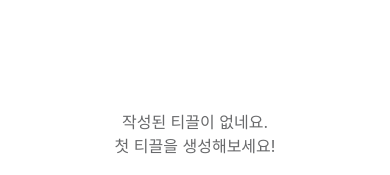
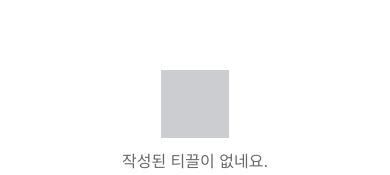
Before and after one commit to WIT-Projects/RTiccle-App, a React Native app: screen / in a window 390 px wide. Shown: the part 356-531 px from the top of the page. Built offline with nearby package versions, Linux system fonts and the light colour scheme.

Commit message:
zeroTiccle: add gray box

```diff
--- a/src/containers/group/detail/components/zeroTiccle.js
+++ b/src/containers/group/detail/components/zeroTiccle.js
@@ -9,6 +9,7 @@ const  ZeroTiccle = () => {
   return(
     <>
         <View style={styles.comtainer}>
+        <View style={styles.image}></View>
             <Text style={styles.font1}>작성된 티끌이 없네요.</Text>
             <Text style={styles.font1}>첫 티끌을 생성해보세요!</Text>
             <View style={styles.button}>
@@ -33,6 +34,12 @@ const styles = StyleSheet.create({
         fontSize: 16,
         color: colors.white,
     },
+    image:{
+        width:68,
+        height:68,
+        backgroundColor:colors.gray2,
+        marginBottom: 10,
+    },
     button:{
         backgroundColor:colors.main,
         width:168,
```
